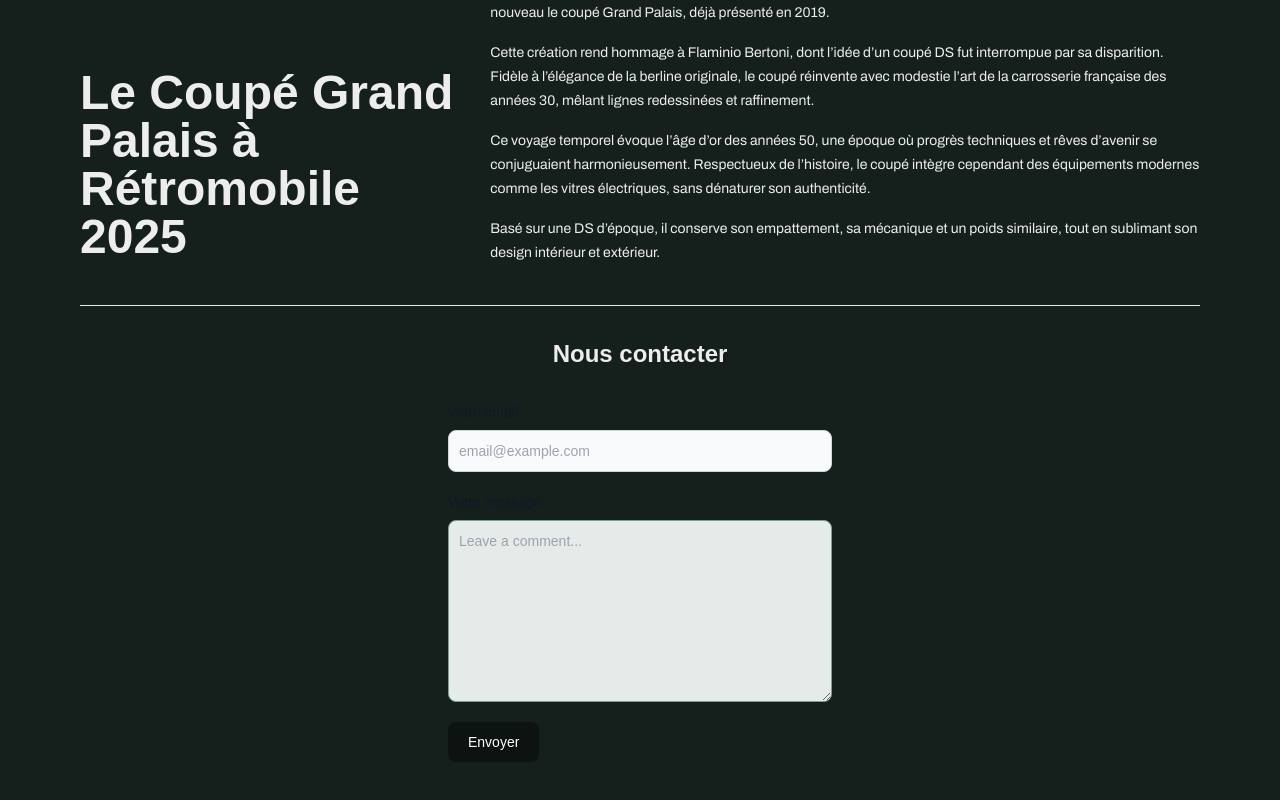
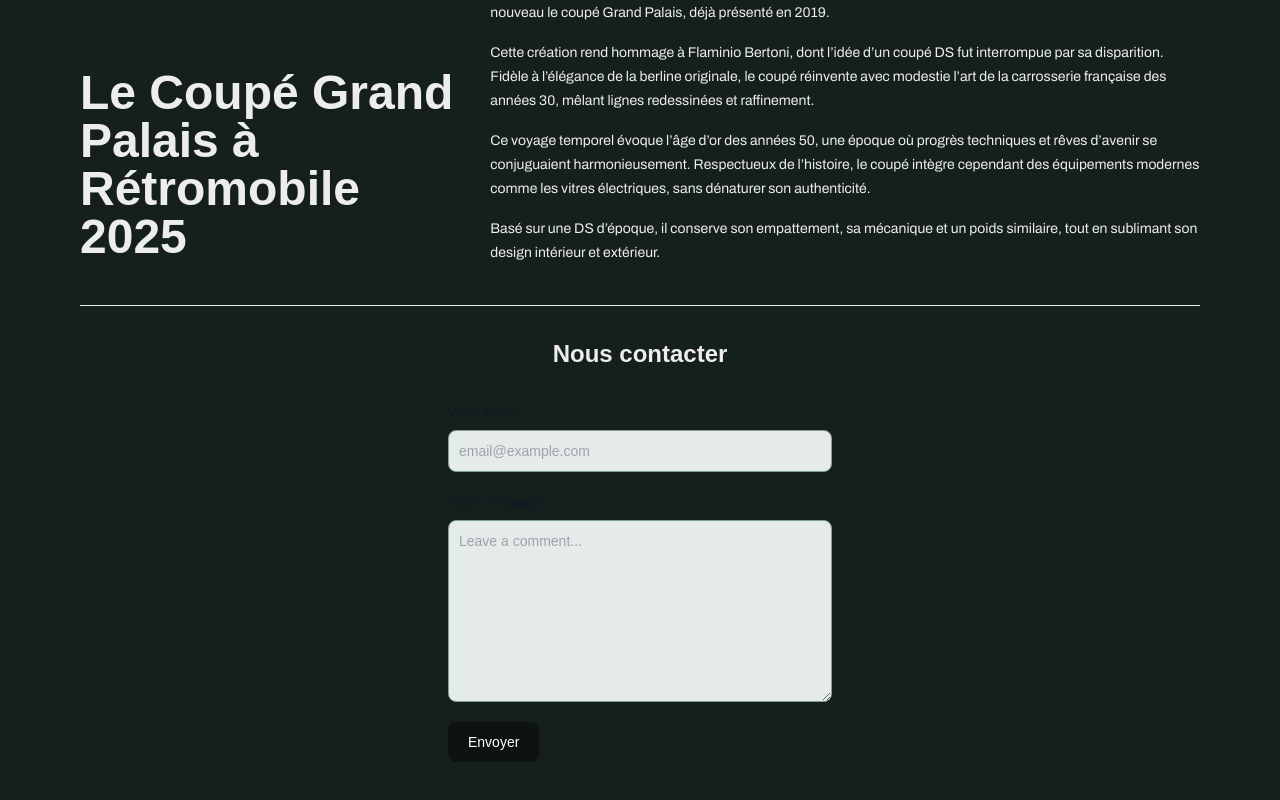
Before and after one commit to BenjaminBihr/coupe-grand-palais, a Next.js app: page / in a window 1280 px wide. Shown: the part 862-1662 px from the top of the page. Built offline with nearby package versions, Linux system fonts and the light colour scheme; a web font is replaced by a local one.

Commit message:
add speed insights

```diff
--- a/package.json
+++ b/package.json
@@ -11,6 +11,7 @@
   "dependencies": {
     "@neondatabase/serverless": "^0.10.4",
     "@vercel/analytics": "^1.4.1",
+    "@vercel/speed-insights": "^1.1.0",
     "embla-carousel-autoplay": "^8.5.2",
     "embla-carousel-react": "^8.5.2",
     "next": "15.1.6",
--- a/src/app/components/form.tsx
+++ b/src/app/components/form.tsx
@@ -30,7 +30,7 @@
             type="email"
             id="email"
             name="email"
-            className="shadow-xs bg-gray-50 border border-gray-300 text-gray-900 text-sm rounded-lg focus:ring-green-500 focus:border-green-500 block w-full p-2.5 dark:bg-gray-700 dark:border-gray-600 dark:placeholder-gray-400 dark:text-white dark:focus:ring-green-500 dark:focus:border-green-500 dark:shadow-xs-light"
+            className="shadow-xs bg-green-50 border border-green-300 text-gray-900 text-sm rounded-lg focus:ring-green-500 focus:border-green-500 block w-full p-2.5 dark:bg-green-700 dark:border-green-600 dark:placeholder-green-400 dark:text-white dark:focus:ring-green-500 dark:focus:border-green-500 dark:shadow-xs-light"
             placeholder="email@example.com"
             required
           />
--- a/src/app/layout.tsx
+++ b/src/app/layout.tsx
@@ -1,4 +1,5 @@
 import { Analytics } from "@vercel/analytics/react";
+import { SpeedInsights } from "@vercel/speed-insights/next";
 
 import type { Metadata } from "next";
 import { Geist, Geist_Mono, Martian_Mono, Archivo } from "next/font/google";
@@ -41,6 +42,7 @@
       >
         {children}
         <Analytics />
+        <SpeedInsights />
       </body>
     </html>
   );
```
Also changed, not shown: 1 other file (tests, documents, lock files or other folders).
